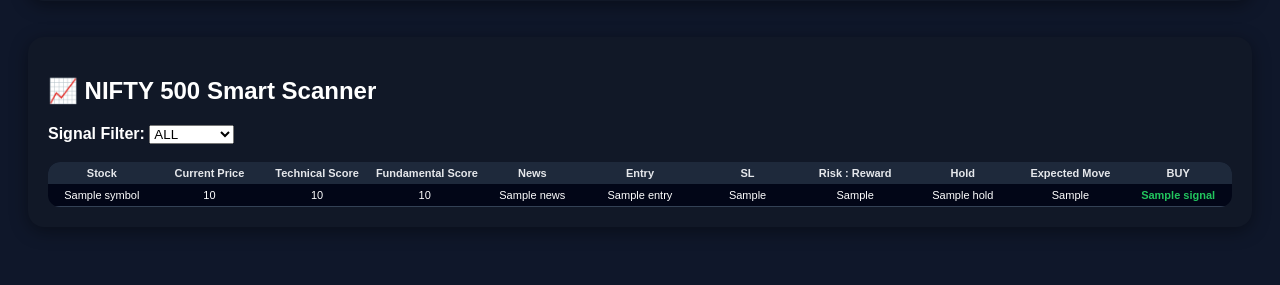
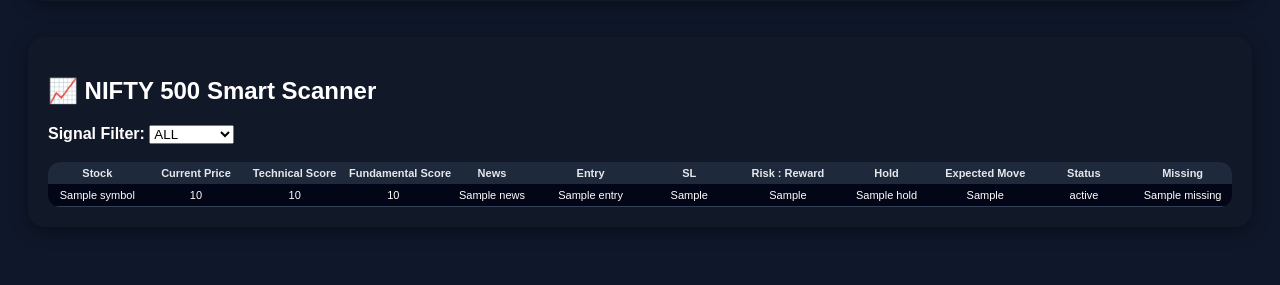
Before and after one commit to vkm10077/paradox, a Flask app: template templates/dashboard.html in a window 1280 px wide. Shown: the part 496-781 px from the top of the page. Run offline with Flask 3, Linux system fonts and the light colour scheme; the template is opened without the code that fills it: most values are stand-ins (such as "Sample title", 1, 10 or a date in 2020).

Commit message:
Replace 'BUY' with 'Status' and add 'Missing' column

```diff
--- a/templates/dashboard.html
+++ b/templates/dashboard.html
@@ -203,7 +203,8 @@
         <th>Risk : Reward</th>
         <th>Hold</th>
         <th>Expected Move</th>
-        <th>BUY</th>
+        <th>Status</th>
+        <th>Missing</th>
     </tr>
 
     {% for stock in scanner_results %}
@@ -218,7 +219,8 @@
         <td>{{ stock.risk_reward }}</td>
         <td>{{ stock.hold }}</td>
         <td>{{ stock.expected_move }}</td>
-        <td class="green">{{ stock.signal }}</td>
+        <td>{{ stock.status }}</td>
+        <td>{{ stock.missing }}</td>
     </tr>
     {% endfor %}
 
```
